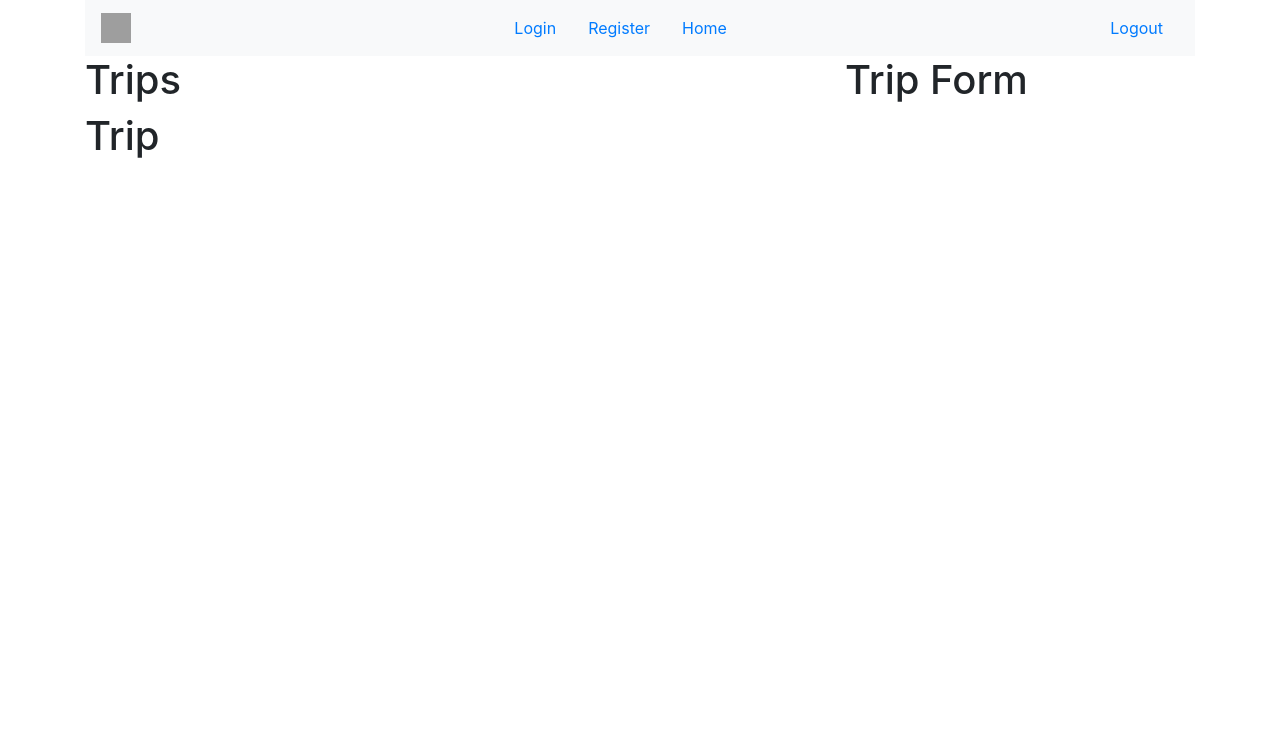
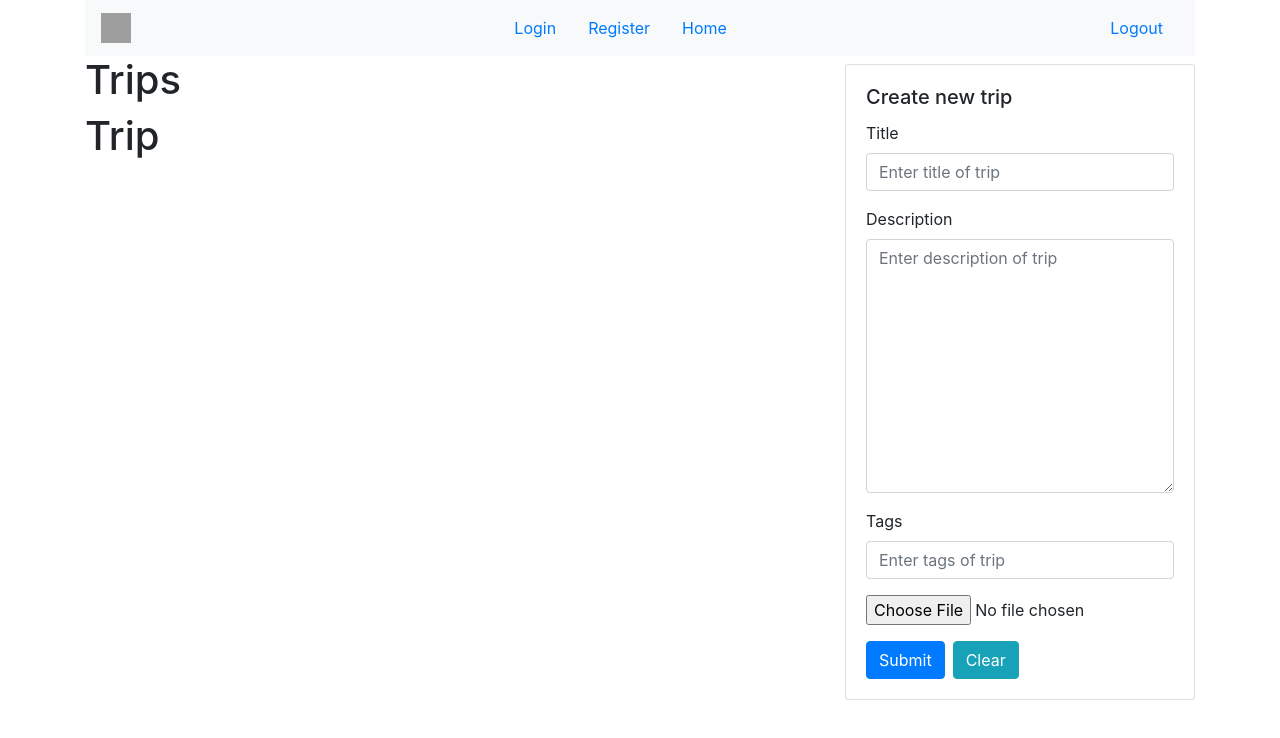
Before and after one commit to egan16/thebeatentrail, a React (Create React App) app in the folder client/: page / in a window 1280 px wide. Shown: the top 738 px of the page. Built offline with nearby package versions, Linux system fonts and the light colour scheme; no server answers; grey boxes are pictures that could not be loaded.

Commit message:
Trip form created, does not create trip

```diff
--- a/client/src/components/Form/TripForm/TripForm.js
+++ b/client/src/components/Form/TripForm/TripForm.js
@@ -1,10 +1,89 @@
-import React from 'react';
+import React, { useState } from 'react';
+import { Form, Button, Card } from 'react-bootstrap';
+import FileBase from 'react-file-base64';
 
 const TripForm = () =>  {
+  //useState hook
+  const [tripData, setTripData] = useState({
+    title: '',
+    description: '',
+    tags: '',
+    selectedFile: ''
+  });
+  // handleSubmit function handler
+  const handleSubmit = () => {
+
+  }
+
+  const clear = () => {
+
+  }
+
   return (
-    <div>
-        <h1>Trip Form</h1>
-    </div>
+    <Card className="mt-2">
+      <Card.Body>
+        <Card.Title>Create new trip</Card.Title>
+        {/* start of Form */}
+        {/* onSubmit handler attached to form to execute handleSubmit function when button clicked  */}
+        <Form onSubmit={handleSubmit}>
+          {/* start of title */}
+          <Form.Group controlId="title">
+            <Form.Label>Title</Form.Label>
+            <Form.Control
+              required
+              name="title"
+              type="text"
+              placeholder="Enter title of trip"
+              //tripData is state object
+              value={tripData.title}
+              //event callback function to set the trip data for title to the input value
+              // ... tripData, title: e.target.value <- this only changes specified state of the trip object
+              onChange={(e) => setTripData({ ... tripData, title: e.target.value })}
+            />
+          </Form.Group>
+          {/* start of title */}
+          <Form.Group controlId="description">
+            <Form.Label>Description</Form.Label>
+            <Form.Control
+              required
+              as="textarea"
+              rows="10"
+              name="description"
+              type="description"
+              placeholder="Enter description of trip"
+              value={tripData.description}
+              onChange={(e) => setTripData({ ... tripData, description: e.target.value })}
+            />
+          </Form.Group>
+          {/* start of tags */}
+          <Form.Group controlId="tags">
+            <Form.Label>Tags</Form.Label>
+            <Form.Control
+              required
+              name="tags"
+              type="tags"
+              placeholder="Enter tags of trip"
+              value={tripData.tags}
+              onChange={(e) => setTripData({ ... tripData, tags: e.target.value })}
+            />
+          </Form.Group>
+          <Form.Group controlId="selectedFile">
+            <FileBase
+              type="file"
+              multiple={false}
+              //callback function to convert image to string and sets it to state value for selectedFile
+              onDone={(base64) => setTripData({ ... tripData, selectedFile: base64 })}
+            />
+          </Form.Group>
+          <Button variant="primary" type="submit">
+            Submit
+          </Button>
+          <Button className="ml-2" variant="info" onClick={clear}>
+            Clear
+          </Button>
+        </Form>
+      </Card.Body>
+    </Card>
   );
 };
 
```
Also changed, not shown: 2 other files (tests, documents, lock files or other folders).
